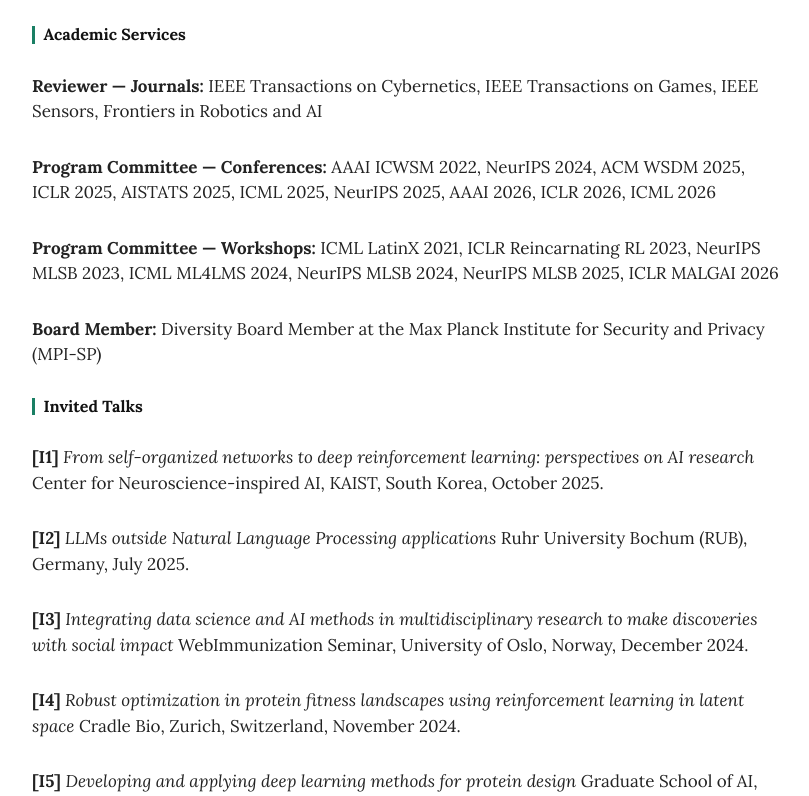
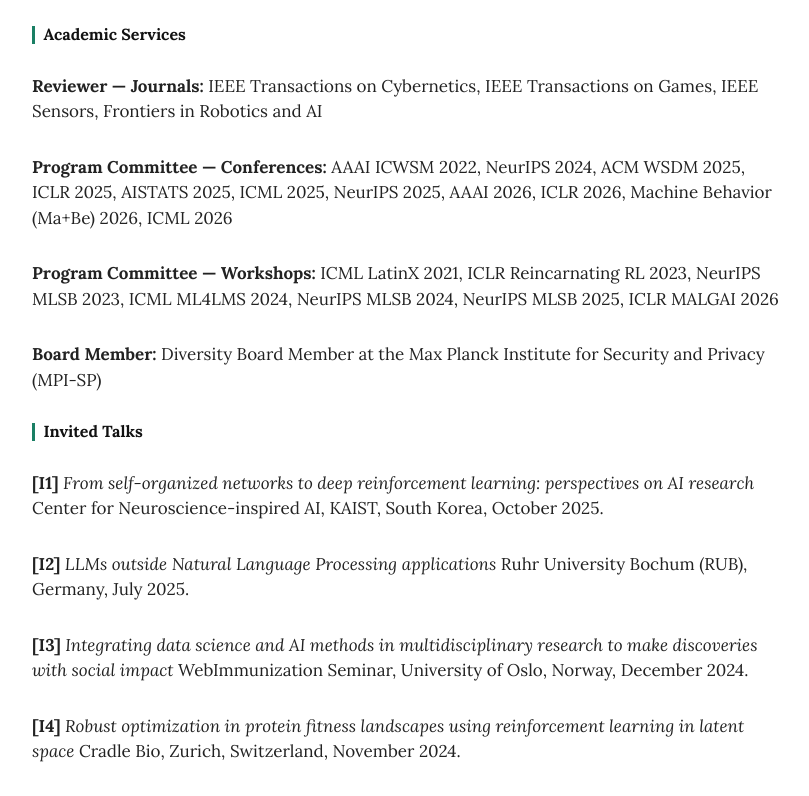
Before and after one commit to lfelipesv/lfelipesv.github.io, a Jekyll site: the page built from cv.md, in a window 1280 px wide and 900 px high, scrolled down 2069 px, cut to the strip 104-900 px from the top of the window. Shown: the whole strip, without its empty margins (233-1042 px from the left). Built offline with Jekyll 4.4.1, drawn with Linux system fonts in a browser that asks for light colours; nearby versions of some CDN libraries.

Commit message:
updated CV - april 2026

```diff
--- a/cv.md
+++ b/cv.md
@@ -71,7 +71,7 @@ Eco Vehicle Control System Development Team
 
 **Reviewer — Journals:** IEEE Transactions on Cybernetics, IEEE Transactions on Games, IEEE Sensors, Frontiers in Robotics and AI
 
-**Program Committee — Conferences:** AAAI ICWSM 2022, NeurIPS 2024, ACM WSDM 2025, ICLR 2025, AISTATS 2025, ICML 2025, NeurIPS 2025, AAAI 2026, ICLR 2026, ICML 2026
+**Program Committee — Conferences:** AAAI ICWSM 2022, NeurIPS 2024, ACM WSDM 2025, ICLR 2025, AISTATS 2025, ICML 2025, NeurIPS 2025, AAAI 2026, ICLR 2026, Machine Behavior (Ma+Be) 2026, ICML 2026
 
 **Program Committee — Workshops:** ICML LatinX 2021, ICLR Reincarnating RL 2023, NeurIPS MLSB 2023, ICML ML4LMS 2024, NeurIPS MLSB 2024, NeurIPS MLSB 2025, ICLR MALGAI 2026
 
```
Also changed, not shown: 1 other file.
